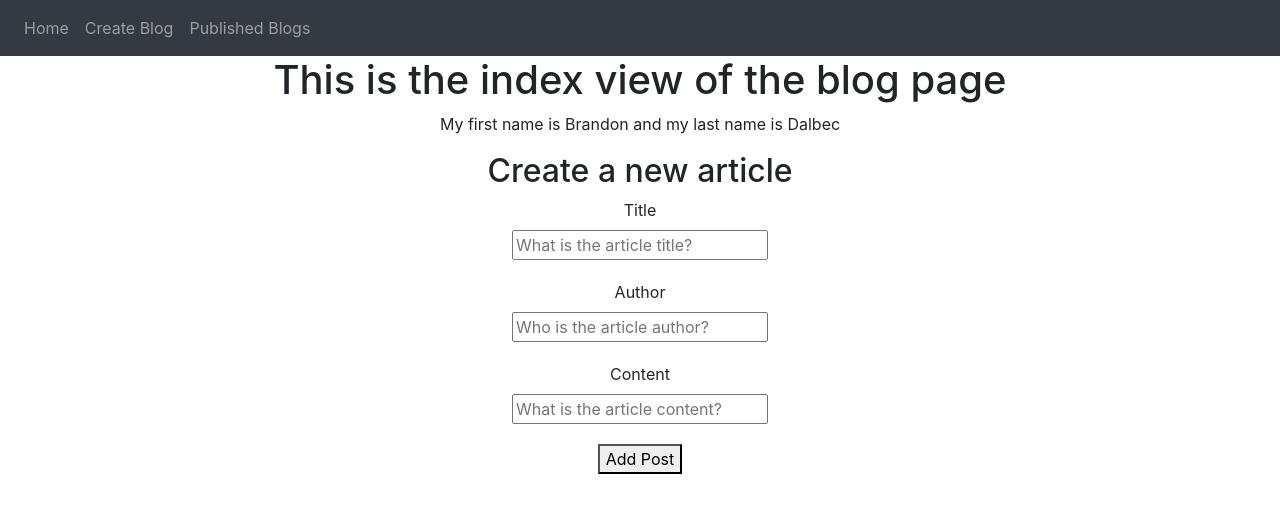
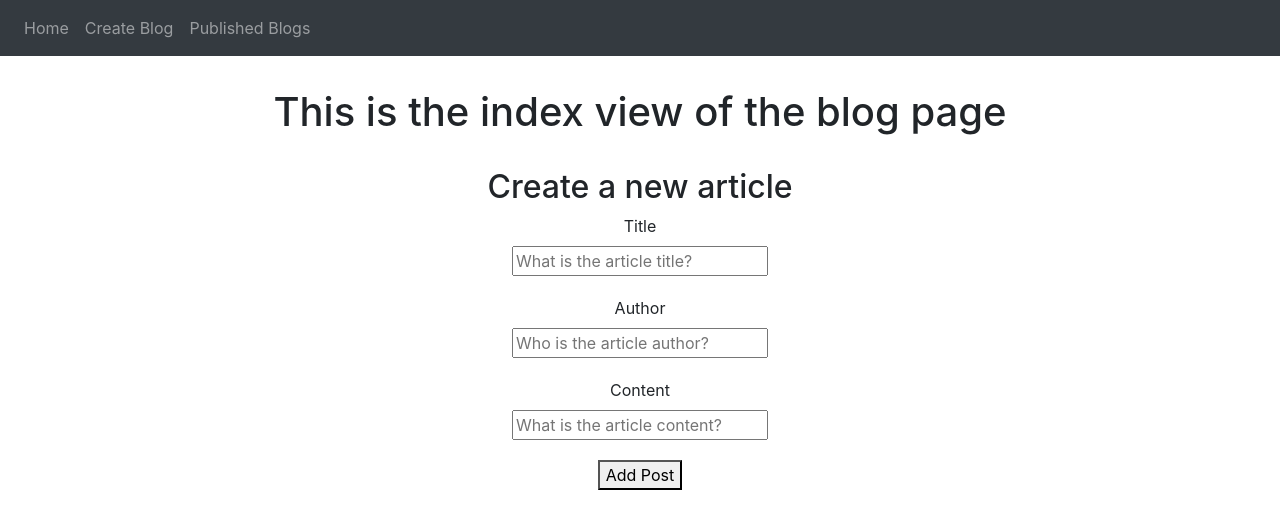
Before and after one commit to brandon2580/django_blog, a Django app: page /create_blog/ in a window 1280 px wide. Shown: the top 529 px of the page. Run offline with Django 3.2, Linux system fonts and the light colour scheme; some libraries are stand-ins or nearby versions.

Commit message:
fixed margins, spacing, etc.

```diff
--- a/project/blog/templates/blog/createBlog.html
+++ b/project/blog/templates/blog/createBlog.html
@@ -4,8 +4,7 @@
 <form action="" method="post">
     {% csrf_token %}
 
-    <h1 class='center'>This is the index view of the blog page</h1>
-    <p class='center'>My first name is {{ first_name }} and my last name is {{ last_name }}</p>
+    <h1 class='center header'>This is the index view of the blog page</h1>
 
     <div class='center'>
         <h2>Create a new article</h2>
@@ -58,6 +57,10 @@
         margin: 2.5%;
     }
 
+    .header{
+        margin: 2.5%;
+    }
+
     .blackBackground {
         background-color: black;
         color: white;
--- a/project/blog/templates/blog/index.html
+++ b/project/blog/templates/blog/index.html
@@ -2,7 +2,7 @@
 {% block content %}
 
 <div class="center">
-    <h1>Welcome</h1>
+    <h1 class="header">Welcome</h1>
     <h3>To create a blog post, click <a href="/create_blog">here</a></h3>
     <h3>To view all current blog posts, click <a href="/published_blogs">here</a></h3>
 </div>
@@ -11,6 +11,10 @@
     .center {
         text-align: center;
     }
+
+    .header{
+        margin: 2.5%;
+    }
 </style>
 
 {% endblock content %}
--- a/project/blog/templates/blog/individualBlog.html
+++ b/project/blog/templates/blog/individualBlog.html
@@ -1,11 +1,9 @@
 {% extends "blog/base.html" %}
 {% block content %}
 
-<h1 class="center publishedBlogsHeader">Individual blog view</h1>
-
 {% for article in page_obj %}
     {# Each "article" is a Article model object. #}
-    <h3 class="center">{{article.title}} <strong> by {{ article.author }}</strong></h3>
+    <h2 class="center publishedBlogsHeader">{{article.title}} <strong> by {{ article.author }}</strong></h2>
     <p class="articleContent center">{{ article.content }}</p><br>
 {% endfor %}
 
--- a/project/blog/views.py
+++ b/project/blog/views.py
@@ -13,8 +13,6 @@ def blog_index_view(request):
 
 def create_blog_view(request):
     articles = Article.objects.all()
-    first_name = 'Brandon'
-    last_name = 'Dalbec'
 
     if request.method == "POST":
         if "postAdd" in request.POST:
@@ -24,7 +22,7 @@ def create_blog_view(request):
             content = request.POST["content"]
             CompleteArticle = Article(title=title, author=author, content=content)
             CompleteArticle.save()
-    return render(request, 'blog/createBlog.html', context={'first_name': first_name, 'last_name': last_name, 'articles': articles})
+    return render(request, 'blog/createBlog.html', context={'articles': articles})
 
 
 def published_blogs_view(request):
```
